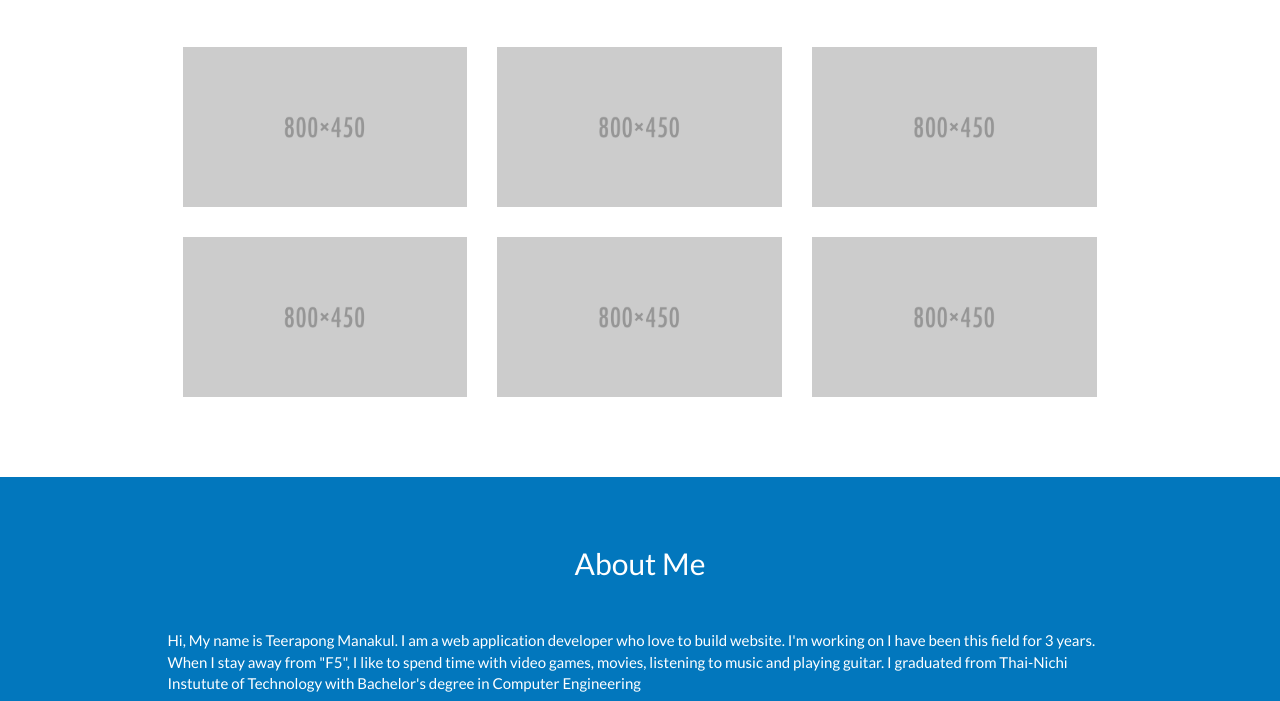
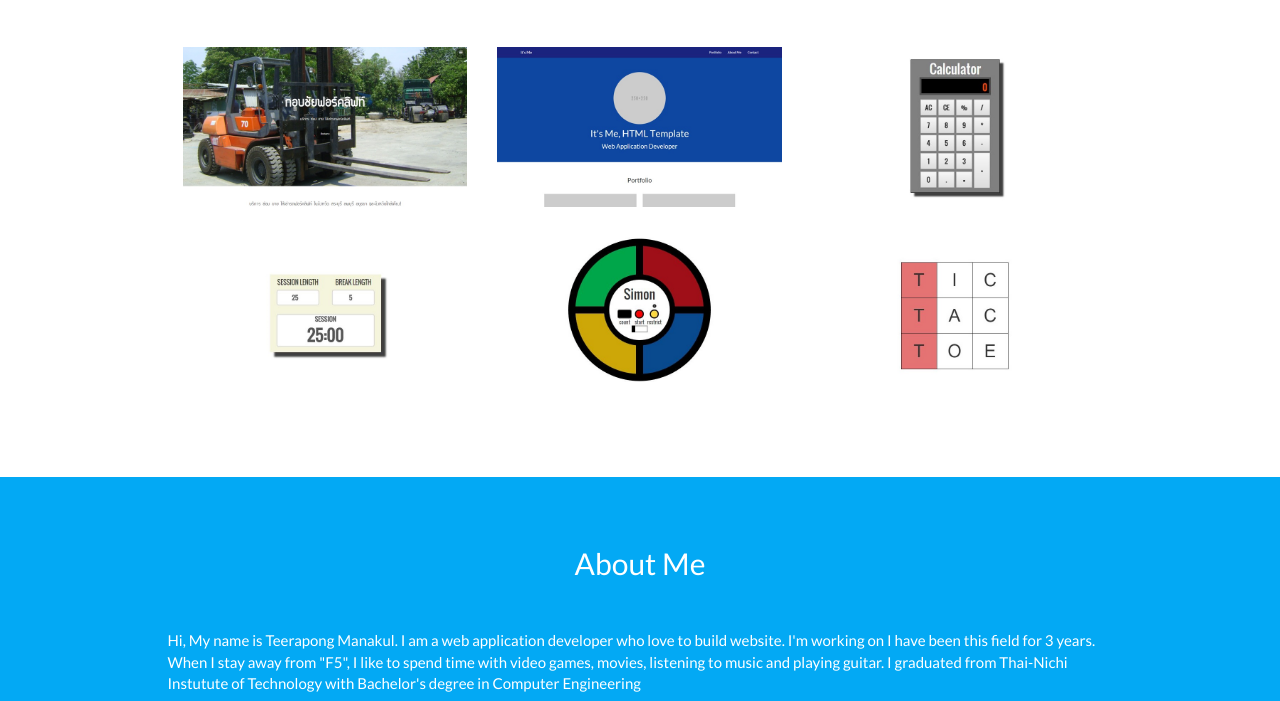
Before and after one commit to Ceece/ceece.github.io, a plain HTML site: page index.html in a window 1280 px wide. Shown: the part 659-1360 px from the top of the page. Drawn offline with nearby package versions, Linux system fonts and the light colour scheme; a script that the page names is missing.

Commit message:
add images to portfolio

```diff
--- a/css/itsme.css
+++ b/css/itsme.css
@@ -15,12 +15,12 @@ body {
  */
 
 .bg-primary {
-	background-color: #0277BD;
+	background-color: #03A9F4;
 	color: #ffffff;
 }
 
 nav, footer {
-	background-color: #01579B;
+	background-color: #0288D1;
 	color: #ffffff;
 }
 
--- a/index.html
+++ b/index.html
@@ -70,22 +70,22 @@
             <div class="row">
                 <div class="col-sm-offset-1 col-sm-10">
                     <div class="col-sm-4">
-                        <img src="images/800x450.png" class="img-responsive portfolio-img" data-toggle="modal" data-target="#portfolio-modal-1">
+                        <img src="images/portfolio/kobchaiforklift.jpg" class="img-responsive portfolio-img" data-toggle="modal" data-target="#portfolio-modal-1">
                     </div>
                     <div class="col-sm-4">
-                        <img src="images/800x450.png" class="img-responsive portfolio-img" data-toggle="modal" data-target="#portfolio-modal-2">
+                        <img src="images/portfolio/itsme.jpg" class="img-responsive portfolio-img" data-toggle="modal" data-target="#portfolio-modal-6">
                     </div>
                     <div class="col-sm-4">
-                        <img src="images/800x450.png" class="img-responsive portfolio-img" data-toggle="modal" data-target="#portfolio-modal-3">
+                        <img src="images/portfolio/calculator.jpg" class="img-responsive portfolio-img" data-toggle="modal" data-target="#portfolio-modal-2">
                     </div>
                     <div class="col-sm-4">
-                        <img src="images/800x450.png" class="img-responsive portfolio-img" data-toggle="modal" data-target="#portfolio-modal-4">
+                        <img src="images/portfolio/porodomo.jpg" class="img-responsive portfolio-img" data-toggle="modal" data-target="#portfolio-modal-3">
                     </div>
                     <div class="col-sm-4">
-                        <img src="images/800x450.png" class="img-responsive portfolio-img" data-toggle="modal" data-target="#portfolio-modal-5">
+                        <img src="images/portfolio/simon.jpg" class="img-responsive portfolio-img" data-toggle="modal" data-target="#portfolio-modal-4">
                     </div>
                     <div class="col-sm-4">
-                        <img src="images/800x450.png" class="img-responsive portfolio-img" data-toggle="modal" data-target="#portfolio-modal-6">
+                        <img src="images/portfolio/tictactoe.jpg" class="img-responsive portfolio-img" data-toggle="modal" data-target="#portfolio-modal-5">
                     </div>
                 </div>
             </div>
@@ -96,7 +96,7 @@
     <div class="modal fade" tabindex="-1" role="dialog" aria-hidden="true" id="portfolio-modal-1">
         <div class="modal-dialog text-center">
             <button type="button" class="close" data-dismiss="modal" aria-hidden="true">×</button><!-- Close Button -->
-            <img src="images/800x450.png" class="img-responsive">
+            <img src="images/portfolio/kobchaiforklift.jpg" class="img-responsive">
             <p>Lorem ipsum dolor sit amet, consectetur adipisicing elit, sed do eiusmod tempor incididunt ut labore et dolore magna aliqua. Ut enim ad minim veniam, quis nostrud exercitation ullamco laboris nisi ut aliquip ex ea commodo consequat. Duis aute irure dolor in reprehenderit in voluptate velit esse cillum dolore eu fugiat nulla pariatur. Excepteur sint occaecat cupidatat non proident, sunt in culpa qui officia deserunt mollit anim id est laborum.</p>
         </div>
     </div>
@@ -105,7 +105,7 @@
     <div class="modal fade" tabindex="-1" role="dialog" aria-hidden="true" id="portfolio-modal-2">
         <div class="modal-dialog text-center">
             <button type="button" class="close" data-dismiss="modal" aria-hidden="true">×</button><!-- Close Button -->
-            <img src="images/800x450.png" class="img-responsive">
+            <p data-height="500" data-theme-id="0" data-slug-hash="zvLgQx" data-default-tab="result" data-user="Ceece" class='codepen'>See the Pen <a href='http://codepen.io/Ceece/pen/zvLgQx/'>Zipline: Build a JavaScript Calculator</a> by Teerapong Manakul (<a href='http://codepen.io/Ceece'>@Ceece</a>) on <a href='http://codepen.io'>CodePen</a>.</p>
             <p>Lorem ipsum dolor sit amet, consectetur adipisicing elit, sed do eiusmod tempor incididunt ut labore et dolore magna aliqua. Ut enim ad minim veniam, quis nostrud exercitation ullamco laboris nisi ut aliquip ex ea commodo consequat. Duis aute irure dolor in reprehenderit in voluptate velit esse cillum dolore eu fugiat nulla pariatur. Excepteur sint occaecat cupidatat non proident, sunt in culpa qui officia deserunt mollit anim id est laborum.</p>
         </div>
     </div>
@@ -114,7 +114,7 @@
     <div class="modal fade" tabindex="-1" role="dialog" aria-hidden="true" id="portfolio-modal-3">
         <div class="modal-dialog text-center">
             <button type="button" class="close" data-dismiss="modal" aria-hidden="true">×</button><!-- Close Button -->
-            <img src="images/800x450.png" class="img-responsive">
+            <p data-height="500" data-theme-id="0" data-slug-hash="vNaWaY" data-default-tab="result" data-user="Ceece" class='codepen'>See the Pen <a href='http://codepen.io/Ceece/pen/vNaWaY/'>Zipline: Build a Pomodoro Clock</a> by Teerapong Manakul (<a href='http://codepen.io/Ceece'>@Ceece</a>) on <a href='http://codepen.io'>CodePen</a>.</p>
             <p>Lorem ipsum dolor sit amet, consectetur adipisicing elit, sed do eiusmod tempor incididunt ut labore et dolore magna aliqua. Ut enim ad minim veniam, quis nostrud exercitation ullamco laboris nisi ut aliquip ex ea commodo consequat. Duis aute irure dolor in reprehenderit in voluptate velit esse cillum dolore eu fugiat nulla pariatur. Excepteur sint occaecat cupidatat non proident, sunt in culpa qui officia deserunt mollit anim id est laborum.</p>
         </div>
     </div>
@@ -123,7 +123,7 @@
     <div class="modal fade" tabindex="-1" role="dialog" aria-hidden="true" id="portfolio-modal-4">
         <div class="modal-dialog text-center">
             <button type="button" class="close" data-dismiss="modal" aria-hidden="true">×</button><!-- Close Button -->
-            <img src="images/800x450.png" class="img-responsive">
+            <p data-height="600" data-theme-id="0" data-slug-hash="qbrXQg" data-default-tab="result" data-user="Ceece" class='codepen'>See the Pen <a href='http://codepen.io/Ceece/pen/qbrXQg/'>Zipline: Build a Simon Game</a> by Teerapong Manakul (<a href='http://codepen.io/Ceece'>@Ceece</a>) on <a href='http://codepen.io'>CodePen</a>.</p>
             <p>Lorem ipsum dolor sit amet, consectetur adipisicing elit, sed do eiusmod tempor incididunt ut labore et dolore magna aliqua. Ut enim ad minim veniam, quis nostrud exercitation ullamco laboris nisi ut aliquip ex ea commodo consequat. Duis aute irure dolor in reprehenderit in voluptate velit esse cillum dolore eu fugiat nulla pariatur. Excepteur sint occaecat cupidatat non proident, sunt in culpa qui officia deserunt mollit anim id est laborum.</p>
         </div>
     </div>
@@ -132,7 +132,7 @@
     <div class="modal fade" tabindex="-1" role="dialog" aria-hidden="true" id="portfolio-modal-5">
         <div class="modal-dialog text-center">
             <button type="button" class="close" data-dismiss="modal" aria-hidden="true">×</button><!-- Close Button -->
-            <img src="images/800x450.png" class="img-responsive">
+            <p data-height="500" data-theme-id="0" data-slug-hash="WrGVrO" data-default-tab="result" data-user="Ceece" class='codepen'>See the Pen <a href='http://codepen.io/Ceece/pen/WrGVrO/'>Zipline: Build a Tic Tac Toe Game</a> by Teerapong Manakul (<a href='http://codepen.io/Ceece'>@Ceece</a>) on <a href='http://codepen.io'>CodePen</a>.</p>
             <p>Lorem ipsum dolor sit amet, consectetur adipisicing elit, sed do eiusmod tempor incididunt ut labore et dolore magna aliqua. Ut enim ad minim veniam, quis nostrud exercitation ullamco laboris nisi ut aliquip ex ea commodo consequat. Duis aute irure dolor in reprehenderit in voluptate velit esse cillum dolore eu fugiat nulla pariatur. Excepteur sint occaecat cupidatat non proident, sunt in culpa qui officia deserunt mollit anim id est laborum.</p>
         </div>
     </div>
@@ -141,7 +141,7 @@
     <div class="modal fade" tabindex="-1" role="dialog" aria-hidden="true" id="portfolio-modal-6">
         <div class="modal-dialog text-center">
             <button type="button" class="close" data-dismiss="modal" aria-hidden="true">×</button><!-- Close Button -->
-            <img src="images/800x450.png" class="img-responsive">
+            <img src="images/portfolio/itsme.jpg" class="img-responsive">
             <p>Lorem ipsum dolor sit amet, consectetur adipisicing elit, sed do eiusmod tempor incididunt ut labore et dolore magna aliqua. Ut enim ad minim veniam, quis nostrud exercitation ullamco laboris nisi ut aliquip ex ea commodo consequat. Duis aute irure dolor in reprehenderit in voluptate velit esse cillum dolore eu fugiat nulla pariatur. Excepteur sint occaecat cupidatat non proident, sunt in culpa qui officia deserunt mollit anim id est laborum.</p>
         </div>
     </div>
@@ -267,5 +267,6 @@
     <script type="text/javascript" src="node_modules/bootstrap/dist/js/bootstrap.min.js"></script>
     <script type="text/javascript" src="js/jquery.floating-labels.js"></script>
     <script type="text/javascript" src="js/itsme.js"></script>
+    <script type="text/javascript" src="https://assets.codepen.io/assets/embed/ei.js" async></script>
 </body>
 </html>
```
Also changed, not shown: images/line.png (deleted), images/portfolio/calculator.jpg (added), images/portfolio/itsme.jpg (added), images/portfolio/kobchaiforklift.jpg (added), images/portfolio/porodomo.jpg (added), images/portfolio/simon.jpg (added), images/portfolio/tictactoe.jpg (added).
